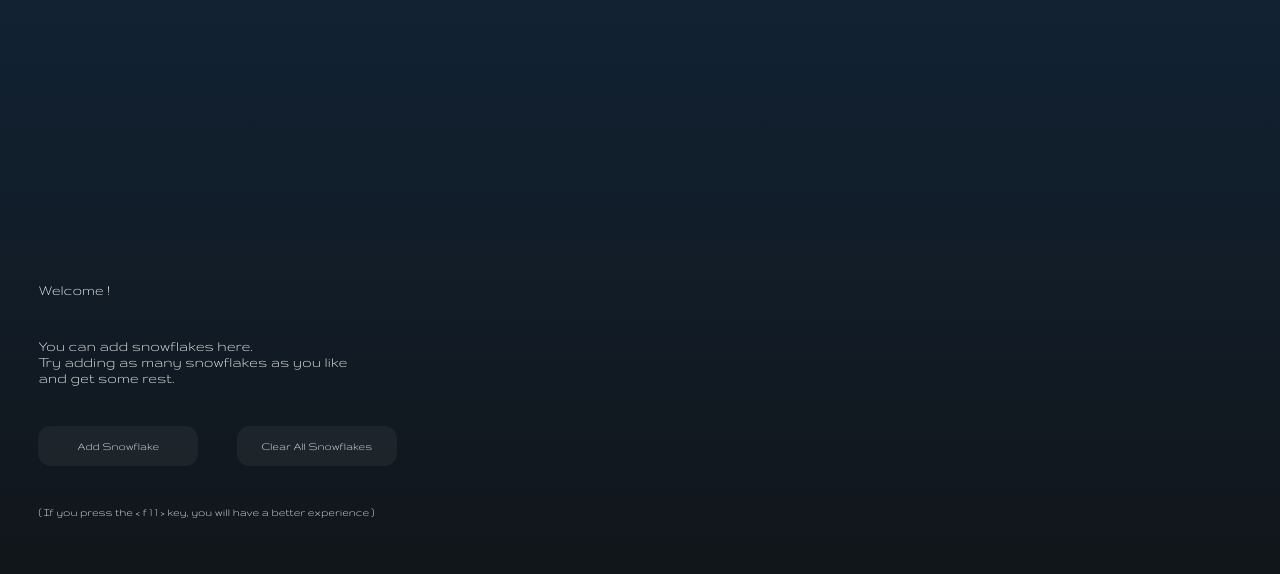
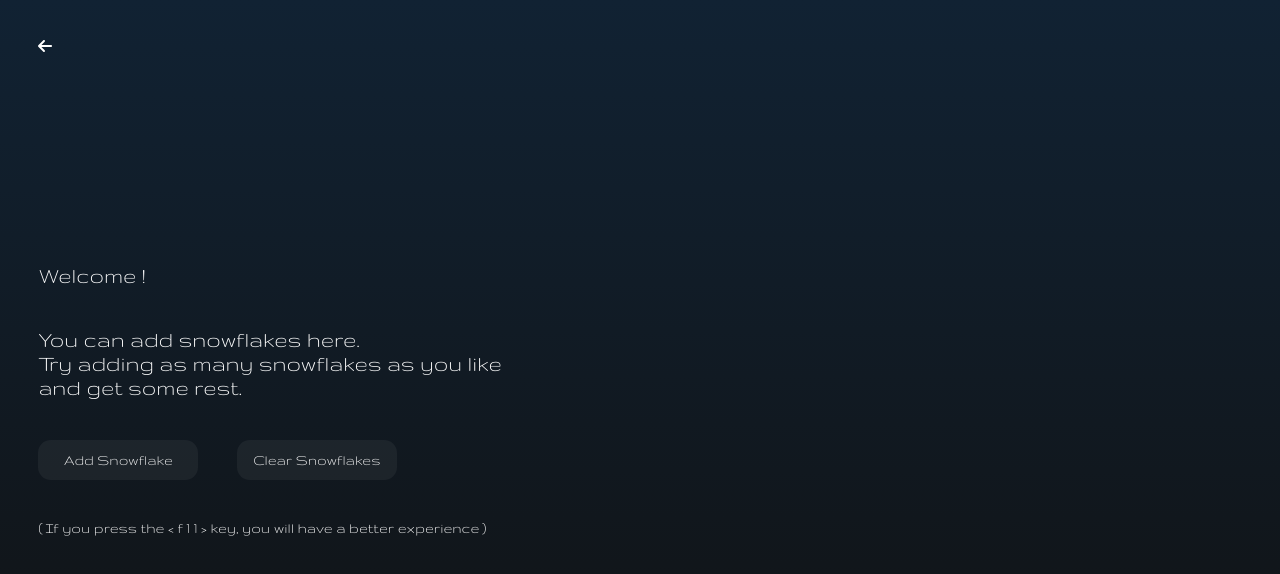
Before and after one commit to HBSPS/Playground, a React (Create React App) app: page /snow in a window 1280 px wide. Shown: the top 574 px of the page. Built offline with nearby package versions, Linux system fonts and the light colour scheme.

Commit message:
:sparkles: [FEAT] 뒤로가기 버튼 추가

```diff
--- a/package.json
+++ b/package.json
@@ -3,6 +3,8 @@
   "version": "0.1.0",
   "private": true,
   "dependencies": {
+    "@fortawesome/free-solid-svg-icons": "^6.2.1",
+    "@fortawesome/react-fontawesome": "^0.2.0",
     "@testing-library/jest-dom": "^5.16.5",
     "@testing-library/react": "^13.4.0",
     "@testing-library/user-event": "^13.5.0",
--- a/src/Routes/Snow.tsx
+++ b/src/Routes/Snow.tsx
@@ -1,5 +1,8 @@
+import { FontAwesomeIcon } from '@fortawesome/react-fontawesome';
+import { faArrowLeft } from '@fortawesome/free-solid-svg-icons';
 import { useEffect, useState } from 'react';
 import styled, { keyframes } from 'styled-components';
+import { Link } from 'react-router-dom';
 
 const BackGround = styled.div`
   height: 100vh;
@@ -9,6 +12,16 @@ const BackGround = styled.div`
   position: relative;
   display: flex;
   align-items: center;
+  position: relative;
+`;
+
+const BackButton = styled(Link)`
+  font-size: 2vh;
+  position: absolute;
+  left: 3vw;
+  top: 3vw;
+  background-color: none;
+  color: white;
 `;
 
 const SnowFall = keyframes`
@@ -442,7 +455,7 @@ const Button = styled.button`
   border: none;
   color: white;
   border-radius: 1vw;
-  font-size: 1.5vh;
+  font-size: 2vh;
   margin-left: 3vw;
 `;
 
@@ -451,7 +464,7 @@ const Wrapper = styled.div``;
 const Text = styled.p`
   font-family: 'GruppoRegular';
   color: white;
-  font-size: 2vh;
+  font-size: 3vh;
   margin-left: 3vw;
   margin-bottom: 5vh;
   margin-top: 5vh;
@@ -481,6 +494,7 @@ function Snow() {
   return (
     <>
       <BackGround>
+        <BackButton to='/'><FontAwesomeIcon icon={faArrowLeft} /></BackButton>
         <Wrapper>
           <Text>Welcome !</Text>
           <Text>
@@ -491,9 +505,9 @@ function Snow() {
             and get some rest.
           </Text>
           <Button onClick={addSnowFlake}>Add Snowflake</Button>
-          <Button onClick={clearSnowFlakes}>Clear All Snowflakes</Button>
+          <Button onClick={clearSnowFlakes}>Clear Snowflakes</Button>
           {screenWidth > 1100 ? (
-            <Text style={{ fontSize: '1.5vh' }}>
+            <Text style={{ fontSize: '2vh' }}>
               &#40; If you press the &lt; f 1 1 &gt; key, you will have a better experience &#41;
             </Text>
           ) : null}
```
Also changed, not shown: 1 other file (tests, documents, lock files or other folders).
